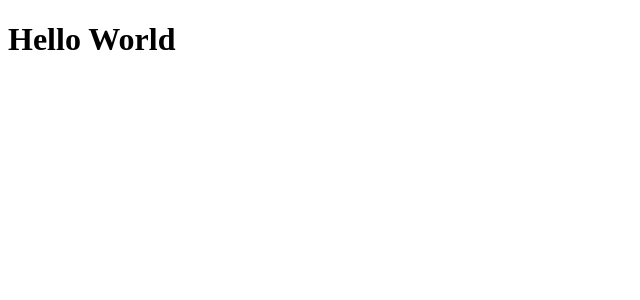
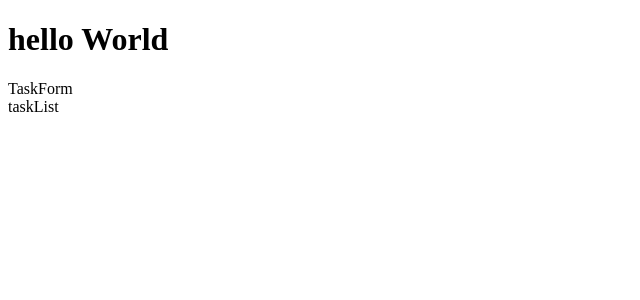
Before and after one commit to brunocoronado49/react-redux-toolkit-vite, a React (Vite) app: page / in a window 1280 px wide. Shown: the top 300 px of the page, without its empty margins (0-640 px from the left). Built offline with nearby package versions, Linux system fonts and the light colour scheme.

Commit message:
Entendiendo como funciona el useSelector de react-redux

```diff
--- a/package.json
+++ b/package.json
@@ -9,8 +9,10 @@
     "preview": "vite preview"
   },
   "dependencies": {
+    "@reduxjs/toolkit": "^1.8.4",
     "react": "^18.2.0",
-    "react-dom": "^18.2.0"
+    "react-dom": "^18.2.0",
+    "react-redux": "^8.0.2"
   },
   "devDependencies": {
     "@types/react": "^18.0.17",
--- a/src/App.css
+++ /dev/null
@@ -1,41 +0,0 @@
-#root {
-  max-width: 1280px;
-  margin: 0 auto;
-  padding: 2rem;
-  text-align: center;
-}
-
-.logo {
-  height: 6em;
-  padding: 1.5em;
-  will-change: filter;
-}
-.logo:hover {
-  filter: drop-shadow(0 0 2em #646cffaa);
-}
-.logo.react:hover {
-  filter: drop-shadow(0 0 2em #61dafbaa);
-}
-
-@keyframes logo-spin {
-  from {
-    transform: rotate(0deg);
-  }
-  to {
-    transform: rotate(360deg);
-  }
-}
-
-@media (prefers-reduced-motion: no-preference) {
-  a:nth-of-type(2) .logo {
-    animation: logo-spin infinite 20s linear;
-  }
-}
-
-.card {
-  padding: 2em;
-}
-
-.read-the-docs {
-  color: #888;
-}
--- a/src/App.jsx
+++ b/src/App.jsx
@@ -1,9 +1,17 @@
 import React from 'react'
+import { useDispatch, useSelector } from 'react-redux'
+import TaskForm from './components/TaskForm'
+import TaskList from './components/TaskList'
 
 const App = () => {
+  const taskState = useSelector(state => state.tasks)
+  console.log(taskState)
+
   return (
     <div>
-      <h1>Hello World</h1>
+      <h1>hello World</h1>
+      <TaskForm />
+      <TaskList />
     </div>
   )
 }
--- /dev/null
+++ b/src/app/store.js
@@ -0,0 +1,8 @@
+import { configureStore } from '@reduxjs/toolkit'
+import tasksReducer from '../features/task/taskSlice'
+
+export const store = configureStore({
+  reducer: {
+    tasks: tasksReducer
+  }
+})
--- /dev/null
+++ b/src/components/TaskForm.jsx
@@ -0,0 +1,9 @@
+import React from 'react'
+
+const TaskForm = () => {
+  return (
+    <div>TaskForm</div>
+  )
+}
+
+export default TaskForm
--- /dev/null
+++ b/src/components/TaskList.jsx
@@ -0,0 +1,9 @@
+import React from 'react'
+
+const taskList = () => {
+  return (
+    <div>taskList</div>
+  )
+}
+
+export default taskList
--- /dev/null
+++ b/src/features/task/taskSlice.js
@@ -0,0 +1,9 @@
+import { createSlice } from '@reduxjs/toolkit'
+
+export const taskSlice = createSlice({
+  name: 'tasks',
+  initialState: [],
+  reducers: {}
+})
+
+export default taskSlice.reducer
--- a/src/index.css
+++ /dev/null
@@ -1,70 +0,0 @@
-:root {
-  font-family: Inter, Avenir, Helvetica, Arial, sans-serif;
-  font-size: 16px;
-  line-height: 24px;
-  font-weight: 400;
-
-  color-scheme: light dark;
-  color: rgba(255, 255, 255, 0.87);
-  background-color: #242424;
-
-  font-synthesis: none;
-  text-rendering: optimizeLegibility;
-  -webkit-font-smoothing: antialiased;
-  -moz-osx-font-smoothing: grayscale;
-  -webkit-text-size-adjust: 100%;
-}
-
-a {
-  font-weight: 500;
-  color: #646cff;
-  text-decoration: inherit;
-}
-a:hover {
-  color: #535bf2;
-}
-
-body {
-  margin: 0;
-  display: flex;
-  place-items: center;
-  min-width: 320px;
-  min-height: 100vh;
-}
-
-h1 {
-  font-size: 3.2em;
-  line-height: 1.1;
-}
-
-button {
-  border-radius: 8px;
-  border: 1px solid transparent;
-  padding: 0.6em 1.2em;
-  font-size: 1em;
-  font-weight: 500;
-  font-family: inherit;
-  background-color: #1a1a1a;
-  cursor: pointer;
-  transition: border-color 0.25s;
-}
-button:hover {
-  border-color: #646cff;
-}
-button:focus,
-button:focus-visible {
-  outline: 4px auto -webkit-focus-ring-color;
-}
-
-@media (prefers-color-scheme: light) {
-  :root {
-    color: #213547;
-    background-color: #ffffff;
-  }
-  a:hover {
-    color: #747bff;
-  }
-  button {
-    background-color: #f9f9f9;
-  }
-}
--- a/src/main.jsx
+++ b/src/main.jsx
@@ -1,9 +1,13 @@
 import React from 'react'
 import ReactDOM from 'react-dom/client'
 import App from './App'
+import { store } from './app/store'
+import { Provider } from 'react-redux'
 
 ReactDOM.createRoot(document.getElementById('root')).render(
   <React.StrictMode>
-    <App />
+    <Provider store={store}>
+      <App />
+    </Provider>
   </React.StrictMode>
 )
```
Also changed, not shown: 1 other file (tests, documents, lock files or other folders).
